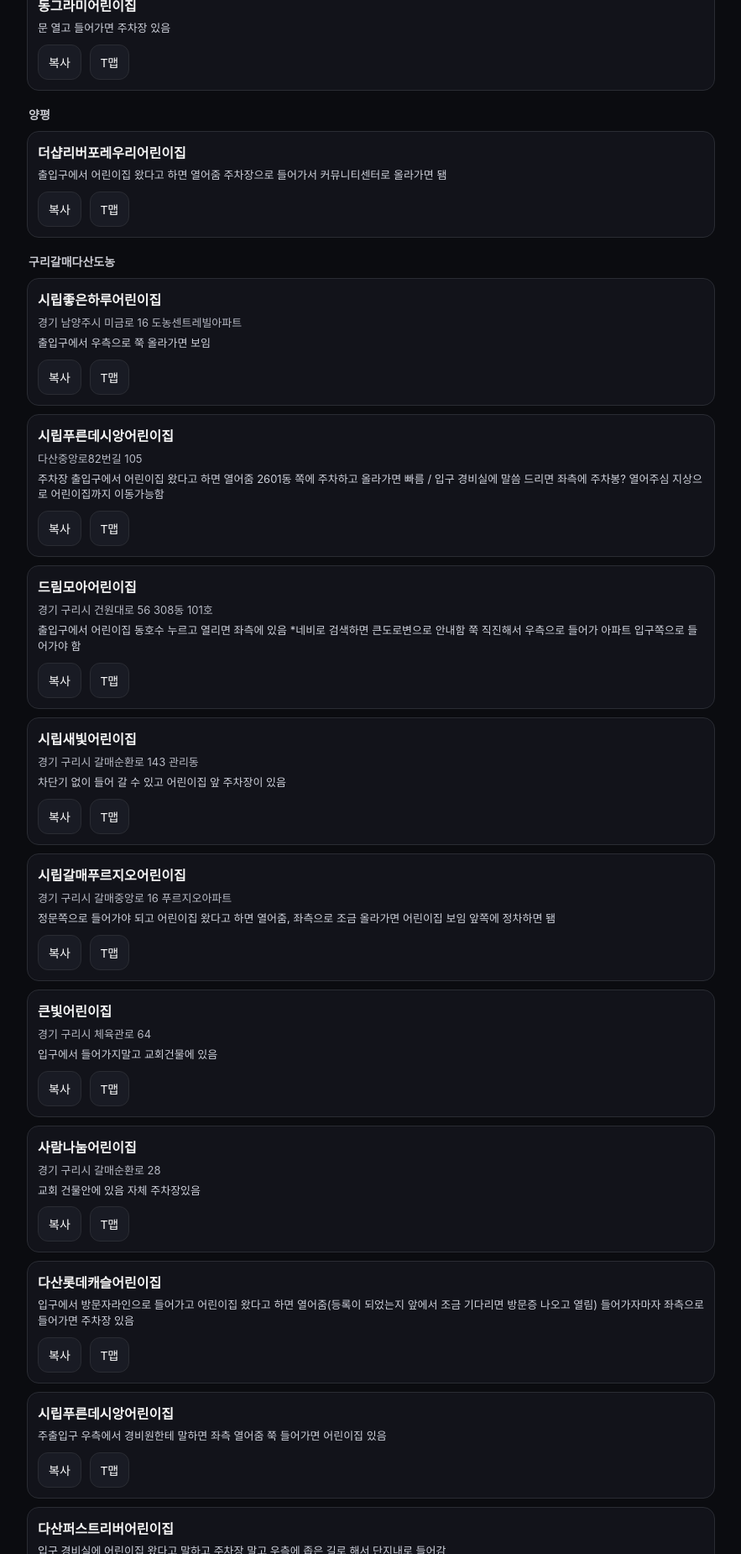
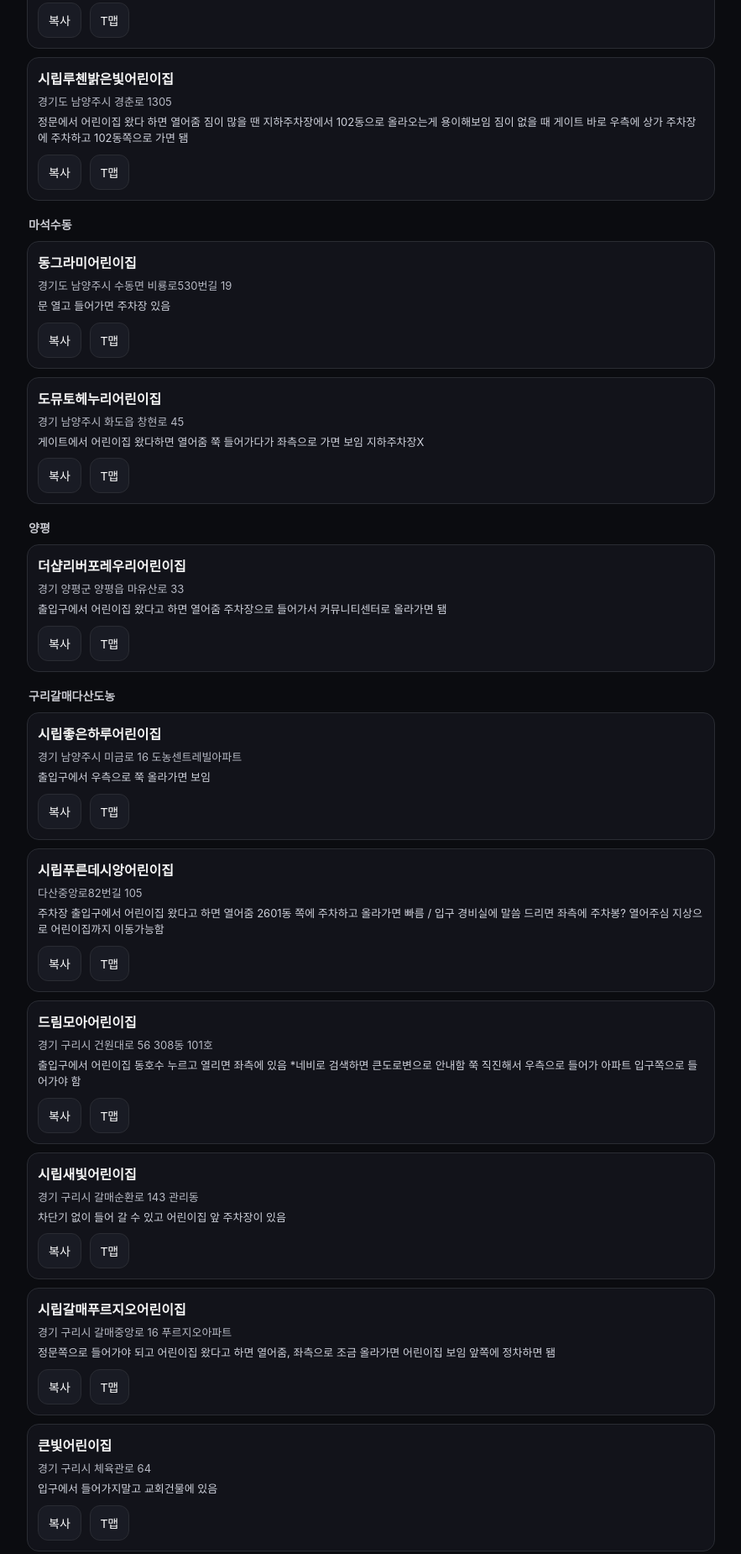
Before and after one commit to yoon0981/-, a plain HTML site: page index.html in a window 1280 px wide. Shown: the part 950-2800 px from the top of the page at 84% size, without its empty margins (198-1081 px from the left). Drawn offline with Linux system fonts and the light colour scheme.

Commit message:
Add files via upload

```diff
--- a/places.json
+++ b/places.json
@@ -3,270 +3,300 @@
     "group": "평내호평",
     "items": [
       {
-        "id": "997adb95-598b-578e-815f-9a3d2bbf3f79",
         "name": "시립해든어린이집",
-        "address": "",
-        "note": "입구에서 어린이집 왔다고 하면 열어줌 쭉직진하고 아래로 내려가서 우측편 주차장에 주차/ 좌측에 차가 들어가도 되는지?"
+        "note": "입구에서 어린이집 왔다고 하면 열어줌 쭉직진하고 아래로 내려가서 우측편 주차장에 주차/ 좌측에 차가 들어가도 되는지?",
+        "address": "경기 남양주시 평내로 145",
+        "id": "4b8d5c2d-9d44-4267-9fd9-c7d918b77399"
       },
       {
-        "id": "50ecea5b-61a1-50bd-bd89-63e66d18eeff",
         "name": "마루어린이집",
-        "address": "",
-        "note": "입구에서 어린이집 왔다고 하면 열어줌 들어가서 우측에 있음"
+        "note": "입구에서 어린이집 왔다고 하면 열어줌 들어가서 우측에 있음",
+        "address": "경기도 남양주시 호평로 90 호평마을금강아파트",
+        "id": "06b2354e-3464-4aae-af72-3816b6e710c6"
       },
       {
-        "id": "567ea74b-935c-5b27-a2ef-e6200a174c3f",
         "name": "아름숲어린이집",
-        "address": "",
-        "note": "교회건물 안에 있고 앞에 주차장 있음"
+        "note": "교회건물 안에 있고 앞에 주차장 있음",
+        "address": "경기 남양주시 호평로 205-16",
+        "id": "27e7bb03-f854-4ece-a21d-512aea58ffb8"
       },
       {
-        "id": "7e90e3c8-cdfa-5398-a99b-c180d9c03a59",
         "name": "숲속보람유치원",
-        "address": "",
-        "note": "산길 쭉 따라 올라가면 위치해 있음"
+        "note": "산길 쭉 따라 올라가면 위치해 있음",
+        "address": "경기 남양주시 천마산로14번길 10-72",
+        "id": "d5a54af9-2bd0-460b-8cf1-0315af9ca7cf"
       },
       {
-        "id": "b8fdd144-efbb-5174-99d8-83180686b762",
         "name": "시립하랑꿈어린이집",
-        "address": "",
-        "note": "첫번째 로타리 우측 입구 방문자 게이트에서 어린이집 왔다고 하면 열어줌 쭉 직진하다가 로타리에서 직진해서 게이트 지나서 주차장으로 들어가면됌 105동이 제일 가까움"
+        "note": "첫번째 로타리 우측 입구 방문자 게이트에서 어린이집 왔다고 하면 열어줌 쭉 직진하다가 로타리에서 직진해서 게이트 지나서 주차장으로 들어가면됌 105동이 제일 가까움",
+        "address": "경기 남양주시 백봉로 32",
+        "id": "04746880-1e22-4962-8e2c-5f294baeb484"
+      },
+      {
+        "name": "시립루첸밝은빛어린이집",
+        "note": "정문에서 어린이집 왔다 하면 열어줌 짐이 많을 땐 지하주차장에서 102동으로 올라오는게 용이해보임 짐이 없을 때 게이트 바로 우측에 상가 주차장에 주차하고 102동쪽으로 가면 됌",
+        "address": "경기도 남양주시 경춘로 1305",
+        "id": "bf4f6d3d-8073-4d29-bd79-f99c1bd13a36"
       }
     ],
-    "id": "18a47402-f844-54a8-9c9a-49834c84a0a5"
+    "id": "1160c39d-198f-46f3-8fcc-1ee6a82bf749"
   },
   {
     "group": "마석수동",
     "items": [
       {
-        "id": "b41df5d7-7662-5b41-bd45-028ce26c10a5",
         "name": "동그라미어린이집",
-        "address": "",
-        "note": "문 열고 들어가면 주차장 있음"
+        "note": "문 열고 들어가면 주차장 있음",
+        "address": "경기도 남양주시 수동면 비룡로530번길 19",
+        "id": "bd0c2efa-0a58-47a5-9f10-09e9bcfde5be"
+      },
+      {
+        "name": "도뮤토헤누리어린이집",
+        "note": "게이트에서 어린이집 왔다하면 열어줌 쭉 들어가다가 좌측으로 가면 보임 지하주차장X",
+        "address": "경기 남양주시 화도읍 창현로 45",
+        "id": "c50a1d89-37d6-455d-9e61-1983c45f6de1"
       }
     ],
-    "id": "89059273-1e28-5a39-bdeb-6664d4435122"
+    "id": "96cf8a38-5a31-4be4-88d1-b6659da75990"
   },
   {
     "group": "양평",
     "items": [
       {
-        "id": "7a14f5df-6eaa-53dd-b0ed-985d6cf3a541",
         "name": "더샵리버포레우리어린이집",
-        "address": "",
-        "note": "출입구에서 어린이집 왔다고 하면 열어줌 주차장으로 들어가서 커뮤니티센터로 올라가면 됌"
+        "note": "출입구에서 어린이집 왔다고 하면 열어줌 주차장으로 들어가서 커뮤니티센터로 올라가면 됌",
+        "address": "경기 양평군 양평읍 마유산로 33",
+        "id": "fa53aad7-5134-4843-96e7-bd7d5888c4ca"
       }
     ],
-    "id": "80785377-12de-57c3-86e2-19d9b7f0351e"
+    "id": "4ca8ab1a-900d-4b9c-b09e-f09eee30bc77"
   },
   {
     "group": "구리갈매다산도농",
     "items": [
       {
-        "id": "2f4ee017-ba06-5262-8446-f0db71df15bf",
         "name": "시립좋은하루어린이집",
+        "note": "출입구에서 우측으로 쭉 올라가면 보임",
         "address": "경기 남양주시 미금로 16 도농센트레빌아파트",
-        "note": "출입구에서 우측으로 쭉 올라가면 보임"
+        "id": "017fc27b-c6a8-4024-8e28-af71d9ee43ef"
       },
       {
-        "id": "85435bd1-20a6-5d32-b9bd-2275284baec4",
         "name": "시립푸른데시앙어린이집",
+        "note": "주차장 출입구에서 어린이집 왔다고 하면 열어줌 2601동 쪽에 주차하고 올라가면 빠름 / 입구 경비실에 말씀 드리면 좌측에 주차봉? 열어주심 지상으로 어린이집까지 이동가능함",
         "address": "다산중앙로82번길 105",
-        "note": "주차장 출입구에서 어린이집 왔다고 하면 열어줌 2601동 쪽에 주차하고 올라가면 빠름 / 입구 경비실에 말씀 드리면 좌측에 주차봉? 열어주심 지상으로 어린이집까지 이동가능함"
+        "id": "1abb2996-7d53-4c15-8985-dcc4c67724d7"
       },
       {
-        "id": "b1126d2a-3f18-5ca7-9474-a5bc623e27b7",
         "name": "드림모아어린이집",
+        "note": "출입구에서 어린이집 동호수 누르고 열리면 좌측에 있음 *네비로 검색하면 큰도로변으로 안내함 쭉 직진해서 우측으로 들어가 아파트 입구쪽으로 들어가야 함",
         "address": "경기 구리시 건원대로 56 308동 101호",
-        "note": "출입구에서 어린이집 동호수 누르고 열리면 좌측에 있음 *네비로 검색하면 큰도로변으로 안내함 쭉 직진해서 우측으로 들어가 아파트 입구쪽으로 들어가야 함"
+        "id": "7e65eb92-2359-4fca-8494-5e83853dbc42"
       },
       {
-        "id": "e941485f-63b1-52b7-96ce-bba9c4e04011",
         "name": "시립새빛어린이집",
+        "note": "차단기 없이 들어 갈 수 있고 어린이집 앞 주차장이 있음",
         "address": "경기 구리시 갈매순환로 143 관리동",
-        "note": "차단기 없이 들어 갈 수 있고 어린이집 앞 주차장이 있음"
+        "id": "e80084e2-6484-4daf-8270-fd7e9affaef9"
       },
       {
-        "id": "ac41a340-59e8-5530-af62-59887a36f5fe",
         "name": "시립갈매푸르지오어린이집",
+        "note": "정문쪽으로 들어가야 되고 어린이집 왔다고 하면 열어줌, 좌측으로 조금 올라가면 어린이집 보임 앞쪽에 정차하면 됌",
         "address": "경기 구리시 갈매중앙로 16 푸르지오아파트",
-        "note": "정문쪽으로 들어가야 되고 어린이집 왔다고 하면 열어줌, 좌측으로 조금 올라가면 어린이집 보임 앞쪽에 정차하면 됌"
+        "id": "f5489094-02f2-4bfa-8229-9267348aaf7f"
       },
       {
-        "id": "9b82bce9-c65b-59ef-8adb-69ad09452a3a",
         "name": "큰빛어린이집",
+        "note": "입구에서 들어가지말고 교회건물에 있음",
         "address": "경기 구리시 체육관로 64",
-        "note": "입구에서 들어가지말고 교회건물에 있음"
+        "id": "8e3106ae-304a-4318-8453-6aac68921f6d"
       },
       {
-        "id": "65259ab3-1aaa-5582-bd07-95c1d852dec1",
         "name": "사람나눔어린이집",
+        "note": "교회 건물안에 있음 자체 주차장있음",
         "address": "경기 구리시 갈매순환로 28",
-        "note": "교회 건물안에 있음 자체 주차장있음"
+        "id": "aa748812-d29b-4174-9852-92ac802b981f"
       },
       {
-        "id": "e6165c97-6231-5dff-9898-183bba05faa4",
         "name": "다산롯데캐슬어린이집",
-        "address": "",
-        "note": "입구에서 방문자라인으로 들어가고 어린이집 왔다고 하면 열어줌(등록이 되었는지 앞에서 조금 기다리면 방문증 나오고 열림) 들어가자마자 좌측으로 들어가면 주차장 있음"
+        "note": "입구에서 방문자라인으로 들어가고 어린이집 왔다고 하면 열어줌(등록이 되었는지 앞에서 조금 기다리면 방문증 나오고 열림) 들어가자마자 좌측으로 들어가면 주차장 있음",
+        "address": "경기도 남양주시 다산중앙로146번길 5",
+        "id": "345a8595-c432-4b61-8ef4-f0d384770c1f"
       },
       {
-        "id": "177ac4c4-5b79-57a3-b7af-1643fd1ae695",
-        "name": "시립푸른데시앙어린이집",
-        "address": "",
-        "note": "주출입구 우측에서 경비원한테 말하면 좌측 열어줌 쭉 들어가면 어린이집 있음"
+        "name": "다산퍼스트리버어린이집",
+        "note": "입구 경비실에 어린이집 왔다고 말하고 주차장 말고 우측에 좁은 길로 해서 단지내로 들어감",
+        "address": "경기 남양주시 다산지금로146번길 100-2",
+        "id": "9b2d2131-ad7e-4f95-a130-2f67a9f89629"
       },
       {
-        "id": "b1e65ba7-ad07-5ba5-9fb7-cbae1623953f",
-        "name": "다산퍼스트리버어린이집",
-        "address": "",
-        "note": "입구 경비실에 어린이집 왔다고 말하고 주차장 말고 우측에 좁은 길로 해서 단지내로 들어감"
+        "name": "토평어린이집",
+        "note": "출입구 들어가면 바로 좌측에 위치해 있음",
+        "address": "경기 구리시 장자호수길 125",
+        "id": "138c29de-436b-408c-9c42-3129908ff719"
       },
       {
-        "id": "c51ab1a9-0462-5d7c-b609-609830380233",
-        "name": "토평어린이집",
-        "address": "",
-        "note": "출입구 들어가면 바로 좌측에 위치해 있음"
+        "name": "해뜨는강산어린이집",
+        "note": "동문쪽으로 들어가야하고 어린이집 왔다고 하면 열어줌 지하주차장에서 5102동 쪽으로 가야됌 1층인데 엘베 내려서 우측으로 가면 어린이집 2곳 있는데 안쪽임",
+        "address": "경기 남양주시 다산중앙로82번길 15 5102동 105호",
+        "id": "63be7182-32b8-47e9-8c6b-0b65500cbb27"
       },
       {
-        "id": "297bc8a4-0af2-50b7-8a07-4fd3e1a3b318",
-        "name": "해뜨는강산어린이집",
-        "address": "",
-        "note": "동문쪽으로 들어가야하고 어린이집 왔다고 하면 열어줌 지하주차장에서 5102동 쪽으로 가야됌 1층인데 엘베 내려서 우측으로 가면 어린이집 2곳 있는데 안쪽임"
+        "name": "남양주다산유치원",
+        "note": "주차하고 2층 교무실에 납품하면 됌 엘레베이터 있음",
+        "address": "경기 남양주시 다산순환로 397-20",
+        "id": "f7bc49ff-76aa-478e-a0db-f3ceb6b60089"
       },
       {
-        "id": "b235dbdd-ec2f-53ae-b0b2-9b643e60e97b",
-        "name": "남양주다산유치원",
-        "address": "",
-        "note": "주차하고 2층 교무실에 납품하면 됌 엘레베이터 있음"
+        "name": "아띠어린이집",
+        "note": "아파트게이트 말고 바로 우측에 주차하면 됌",
+        "address": "경기 구리시 체육관로 59 구리우성아파트",
+        "id": "cb654fd9-f928-4be1-aad5-78c54d722903"
       },
       {
-        "id": "94afac58-9777-5883-8858-ab430196de2e",
-        "name": "아띠어린이집",
-        "address": "",
-        "note": "아파트게이트 말고 바로 우측에 주차하면 됌"
+        "name": "인창주공어린이집",
+        "note": "정문쪽으로 들어가야하고 게이트 지나서 바로 우측으로 쭉가면 위치해있음",
+        "address": "경기도 구리시 인창동 681-1",
+        "id": "a1e1d6f6-9000-430a-8616-ece0a848277f"
       },
       {
-        "id": "ef9e3728-9a48-5deb-82e2-a00e14a53d5b",
-        "name": "인창주공어린이집",
-        "address": "",
-        "note": "정문쪽으로 들어가야하고 게이트 지나서 바로 우측으로 쭉가면 위치해있음"
+        "name": "원창어린이집",
+        "note": "정문쪽 게이트 지나서 들어가다가 지하주차장 입구에서 좌측으로 빠져서 쭉 가면 위치해있음",
+        "address": "경기도 구리시 장자대로111번길 15",
+        "id": "4b670b0a-ff1b-4c2c-96d6-4366be14e947"
       },
       {
-        "id": "656be0ef-9169-5f3d-80f6-5d35ca17b87c",
-        "name": "원창어린이집",
-        "address": "",
-        "note": "정문쪽 게이트 지나서 들어가다가 지하주차장 입구에서 좌측으로 빠져서 쭉 가면 위치해있음"
+        "name": "뜰에빛어린이집",
+        "note": "게이트 지나서 좌측 주차장에 주차하고 들어가면 됌 바로 앞은 아니라 조금 거리가 있음, 지하주차장으로 들어가서 올라오는게 되는지 확인해야함",
+        "address": "경기 구리시 갈매중앙로 45",
+        "id": "59df533b-d24b-4ef3-961e-3e2361e66082"
       },
       {
-        "id": "b5d3fb45-5e3d-5fcd-b0bc-3382e49daabc",
-        "name": "뜰에빛어린이집",
-        "address": "",
-        "note": "게이트 지나서 좌측 주차장에 주차하고 들어가면 됌 바로 앞은 아니라 조금 거리가 있음, 지하주차장으로 들어가서 올라오는게 되는지 확인해야함"
+        "name": "그림마을어린이집",
+        "note": "자체 원이 있고 주차하기가 애매함",
+        "address": "경기 남양주시 미금로56번길 32",
+        "id": "49ff26b4-cf75-454c-a35f-f29f458728ed"
       },
       {
-        "id": "507464a9-1dee-5864-a9c5-a8292e5d139e",
-        "name": "그림마을어린이집",
-        "address": "",
-        "note": "자체 원이 있고 주차하기가 애매함"
+        "name": "메이플유치원",
+        "note": "자체 원이 있고 앞에 정차하면 됌",
+        "address": "경기 남양주시 가운로3길 1",
+        "id": "c0cffaf3-9bd1-496f-b1f1-18fb53f4ac3a"
       },
       {
-        "id": "5bf29b71-d3a5-50c3-a9d7-8d34a839e2de",
-        "name": "메이플유치원",
-        "address": "",
-        "note": "자체 원이 있고 앞에 정차하면 됌"
+        "name": "동원서머힐어린이집",
+        "note": "게이트에서 업무방문 누르면 열림 좌측으로 들어가다보면 어린이집 있음, 도착하면 양쪽에 어린이집 있는데 좌측에 상담실쪽 방문",
+        "address": "경기도 구리시 동구릉로53번길 42",
+        "id": "9dc580f4-8840-411c-8756-9afdd193dc79"
+      },
+      {
+        "name": "시립다산어린이집",
+        "note": "다산1동행복복지센터 옆에 위치해있고 주차하기 어려움 게이트 밖에서 정차 후 물건을 내리는게 용이해보임",
+        "address": "경기 남양주시 다산중앙로82번길 87-17",
+        "id": "2b04b330-3dfd-4d42-b4f5-749547c4c24e"
       }
     ],
-    "id": "88d04f1c-1af1-5e01-b0d5-60720140a137"
+    "id": "44363ff8-7e1f-4c67-90ce-70a27d52a76b"
   },
   {
     "group": "사릉",
     "items": [
       {
-        "id": "94858a17-ba55-59f0-b6f6-f0849ba6d28e",
         "name": "사릉푸른유치원",
-        "address": "",
-        "note": "원 앞에 주차장이 있음 원에 들어가는 길에 계단이 있음"
+        "note": "원 앞에 주차장이 있음 원에 들어가는 길에 계단이 있음",
+        "address": "경기 남양주시 진건읍 진건오남로 12-88 사능푸른유치원",
+        "id": "a1e2e3a4-10fc-45ca-93f4-ebbd03377726"
       }
     ],
-    "id": "b98db5f7-f69d-5a14-b97e-afd5930096bb"
+    "id": "41326613-2c90-49e2-b824-4cd20abb0f5c"
   },
   {
     "group": "별내퇴계원",
     "items": [
       {
-        "id": "87e8a5c3-79ac-56a3-bcb0-97ddf1a1a994",
         "name": "키즈모아어린이집",
+        "note": "",
         "address": "경기 남양주시 불암로 336",
-        "note": ""
+        "id": "b6aea085-ca59-497f-aa09-9b699a846ec5"
       },
       {
-        "id": "1c1a8c3e-dc92-544c-adab-3136cd3c1763",
         "name": "자연뜰어린이집",
+        "note": "게이트2 출입구에서 어린이집 왔다고 하면 열어줌 바로 좌측에 있음",
         "address": "경기도 남양주시 퇴계원읍 경춘북로558번길 12",
-        "note": "게이트2 출입구에서 어린이집 왔다고 하면 열어줌 바로 좌측에 있음"
+        "id": "b7f8a1cf-2235-4522-a5f1-9cc77bbb7256"
       },
       {
-        "id": "26755a16-d555-5357-a447-541758150bd4",
         "name": "예지어울림어린이집",
+        "note": "출입구에서 어린이집 왔다고 하면 열어줌 앞에 주차장말고 우측으로 올라가면 보임",
         "address": "경기 남양주시 퇴계원읍 퇴계원로 141",
-        "note": "출입구에서 어린이집 왔다고 하면 열어줌 앞에 주차장말고 우측으로 올라가면 보임"
+        "id": "d4840e43-f301-405b-bc8d-0314889ab096"
       },
       {
-        "id": "8acdb927-813d-59d9-804d-5ac0e50b56ed",
         "name": "청학유치원",
-        "address": "",
-        "note": "입구가 앞에 있어서 큰 물건이 있을 시 아파트에 주차하는 것 보다 앞에 정차 하고 옮기는게 용이함, 들 수 있으면 아파트에 주차하면 됌"
+        "note": "입구가 앞에 있어서 큰 물건이 있을 시 아파트에 주차하는 것 보다 앞에 정차 하고 옮기는게 용이함, 들 수 있으면 아파트에 주차하면 됌",
+        "address": "경기 남양주시 별내면 청학로68번길 27",
+        "id": "b3fc9e94-042b-4620-9077-015e866daba4"
       },
       {
-        "id": "03ef2db4-13e9-57e5-a53d-bf902e7e2518",
         "name": "꿈마루어린이집",
-        "address": "",
-        "note": "단지 내 관리동 2층에 위치해 있음"
+        "note": "단지 내 관리동 2층에 위치해 있음",
+        "address": "경기 남양주시 퇴계원읍 도제원로 22",
+        "id": "330e83d1-7a39-4b75-abd6-beb0a53aec39"
+      },
+      {
+        "name": "시립별내아이파크어린이집",
+        "note": "게이트에서 어린이집 왔다하면 열어줌 지하주차장으로 들어가서 1503동 쪽으로 올라가면 보임",
+        "address": "경기 남양주시 덕송1로 30",
+        "id": "6c64144c-43d2-4265-abe5-b86a252bd1d3"
       }
     ],
-    "id": "e60d385b-9bd9-598e-9572-893377d633ff"
+    "id": "712d5c69-3a5a-4d46-b7a3-5b7013b50f08"
   },
   {
     "group": "덕소와부",
     "items": [
       {
-        "id": "ce864e7d-27fd-52a3-b35e-35937fdf0dcc",
         "name": "예꼬어린이집",
+        "note": "후문 출입구에서 109동 103호 입력 + 비번 8543",
         "address": "경기도 남양주시 와부읍 덕소로116번길 52 강변삼익아파트",
-        "note": "후문 출입구에서 109동 103호 입력 + 비번 8543"
+        "id": "f8b14434-d814-4f61-8ddc-4e8f8f6be766"
       },
       {
-        "id": "42bd9296-0eee-5f0d-8cf6-e91d13b70ee3",
         "name": "주공키즈톡톡어린이집",
+        "note": "출입구에서 어린이집 왔다고 하면 열어줌 어린이집 맨 안쪽에 있음",
         "address": "경기도 남양주시 와부읍 덕소로 33 308동 101호",
-        "note": "출입구에서 어린이집 왔다고 하면 열어줌 어린이집 맨 안쪽에 있음"
+        "id": "d07aba15-8273-42fa-a008-f91be498dba0"
+      },
+      {
+        "name": "키즈빌어린이집",
+        "note": "자체 원이 있고 앞에 주차공간 넓음",
+        "address": "경기 남양주시 월문천로173번길 6",
+        "id": "26e3ade7-de05-4f55-9662-134b79b51acb"
       }
     ],
-    "id": "bc31d85c-46c4-5b4c-96dc-f08c9ab2dcbe"
+    "id": "9d7efa56-7f70-4dc1-b56e-d824d79b0689"
   },
   {
     "group": "오남진건진접",
     "items": [
       {
-        "id": "2d7335b7-efa1-5902-9d11-ac37bb7aa124",
         "name": "시립푸른들보듬이나눔이어린이집",
-        "address": "",
-        "note": "맨 꼭대기에 위치해 있고 앞에 조그만 주차장 있음"
+        "note": "맨 꼭대기에 위치해 있고 앞에 조그만 주차장 있음",
+        "address": "경기 남양주시 오남읍 진건오남로550번길 41",
+        "id": "b1cd482f-fa5d-444e-9999-b8f73edcc028"
       },
       {
-        "id": "9eee285f-736a-530e-9554-f9d0c1060afb",
         "name": "이우어린이집",
-        "address": "",
-        "note": "자체적으로 위치해있음, 어린이집 앞에 주차하면 됌"
+        "note": "자체적으로 위치해있음, 어린이집 앞에 주차하면 됌",
+        "address": "경기 남양주시 진접읍 금강로1573번길 19-2",
+        "id": "56c8ec2e-dd8d-4faf-b50c-7f02015ee047"
       },
       {
-        "id": "c6d8e93c-edfa-52f0-802a-a220f0cf8271",
         "name": "강산반도어린이집",
-        "address": "",
-        "note": "입구에서 어린이집 왔다고 하면 열어줌 어린이집 동 찾아서 주차하면 됌"
+        "note": "입구에서 어린이집 왔다고 하면 열어줌 어린이집 동 찾아서 주차하면 됌",
+        "address": "경기 남양주시 진접읍 해밀예당1로 145 해밀마을5단지 반도유보라 메이플타운 1532동 103호",
+        "id": "d6231b4c-3381-48d7-9607-7db4d13782c2"
       }
     ],
-    "id": "9ffeed53-6734-5167-a95a-09314aaae01b"
+    "id": "a797b75e-480f-4510-a0ac-21cd1dc70a83"
   }
 ]
--- a/service-worker.js
+++ b/service-worker.js
@@ -1,4 +1,4 @@
-const CACHE = 'keyword-search-v5';
+const CACHE = 'keyword-search-v7';
 const ASSETS = [
   './',
   './index.html',
```
Also changed, not shown: index.html (+33 -33 lines).
